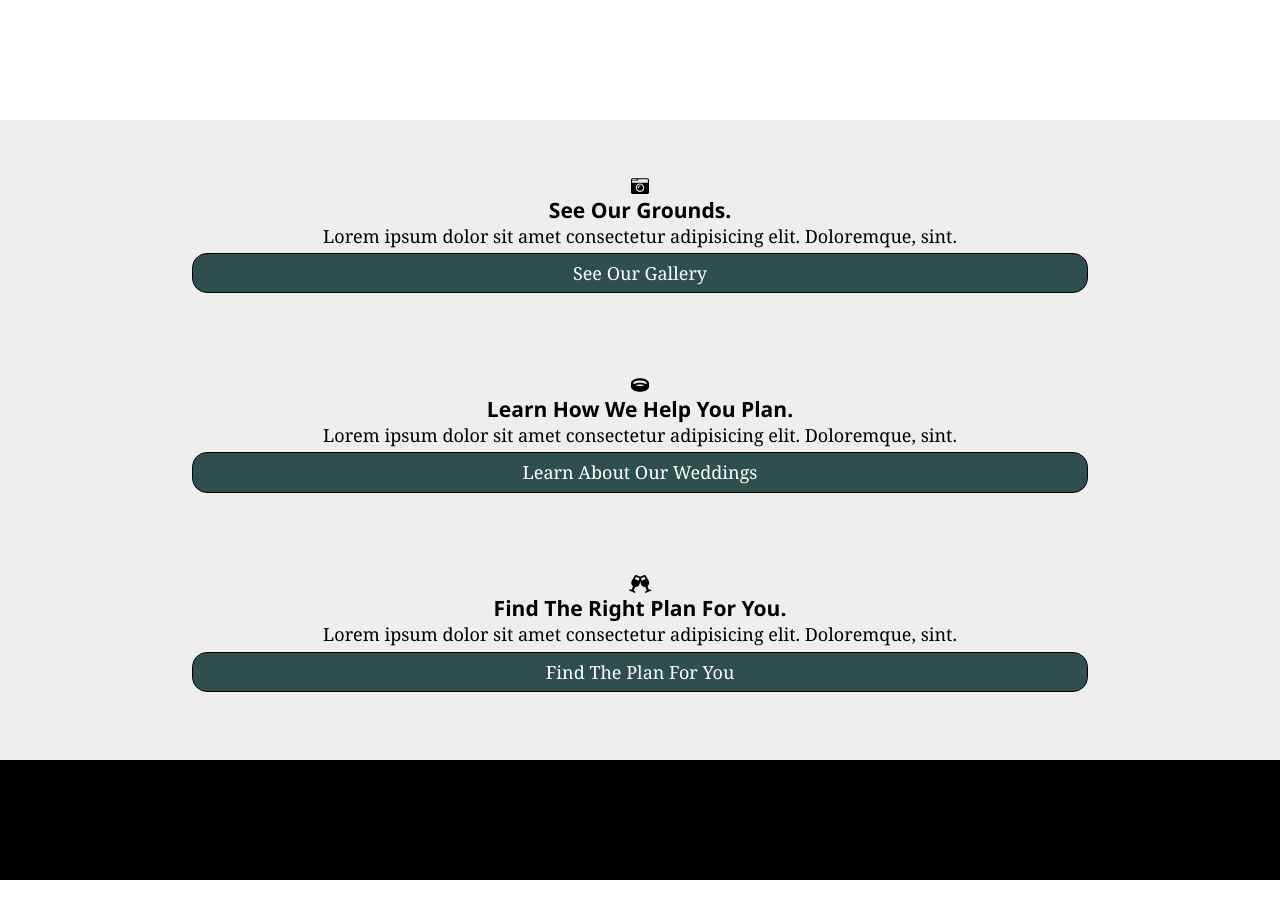
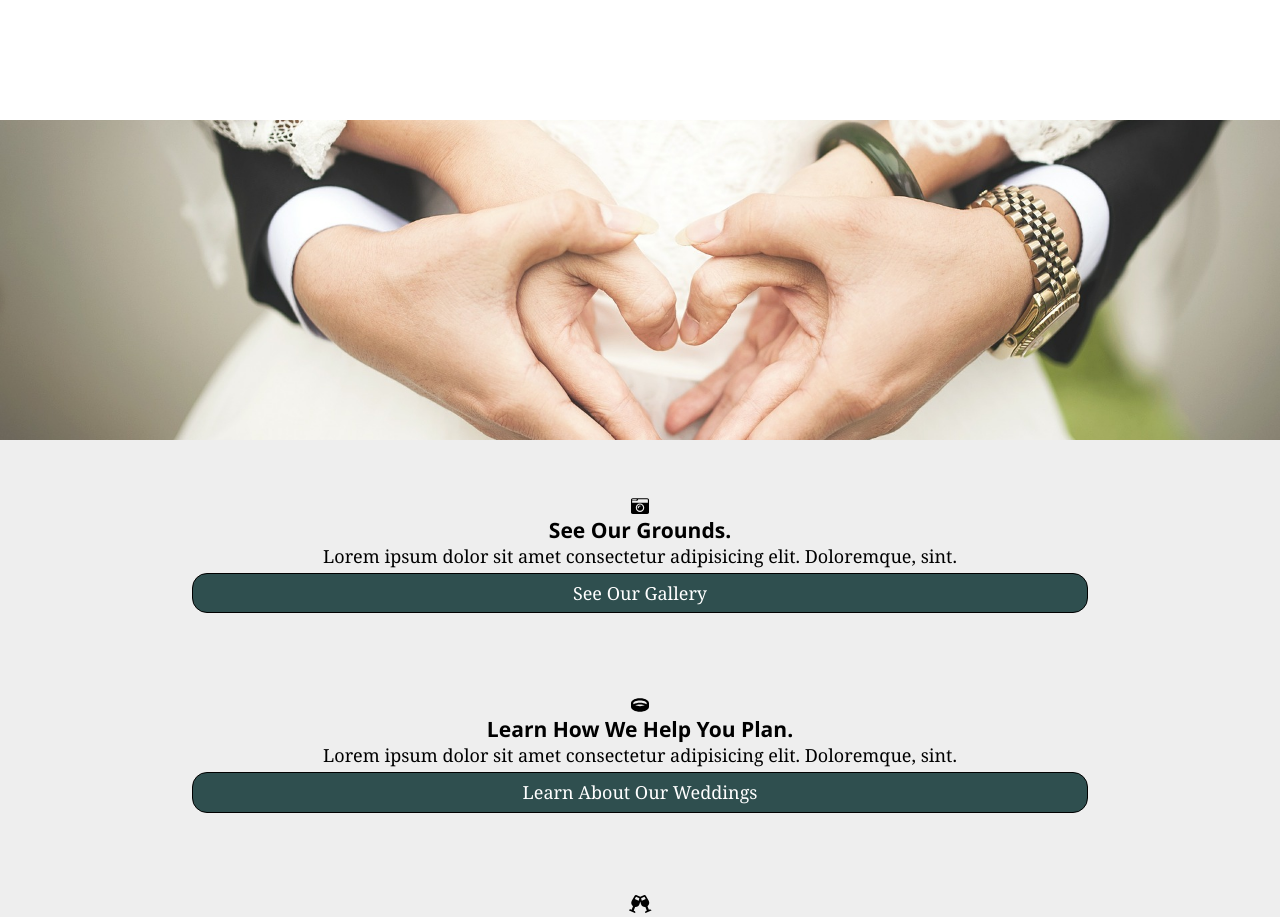
Before and after one commit to Kyler1295/RosenManor, a Vue app: page /#/ in a window 1280 px wide. Shown: the part 1080-1997 px from the top of the page. Before the commit the page ends 1960 px from the top, so only its background shows below. Built offline with nearby package versions, Linux system fonts and the light colour scheme.

Commit message:
Added new images

```diff
--- a/src/views/Home.vue
+++ b/src/views/Home.vue
@@ -12,6 +12,9 @@
       <h2>Your Perfect Day.</h2>
       <p>tempora sapiente repellat. Nam qui similique, perferendis neque illum vitae provident quam corrupti cum.</p>
       <Button :btnText="'Call Out Text'" :btnLink="'/about'" :btnWidth="'50%'" />
+    </div>
+    <div class="photo-section">
+
     </div>
     <!-- Section For Icon Callouts -->
     <div class="icon-section">
@@ -126,6 +129,14 @@ export default {
       margin: 0.4rem 0;
     }
   }
+  // Photo Section
+  .photo-section {
+    height: 40vh;
+    width: 100%;
+    background-image: url('../assets/Heart.jpg');
+    background-position: center;
+    background-size: cover;
+  }
   // Icon Section
   .icon-section {
     height: 80vh;
```
Also changed, not shown: package.json (line endings or trailing spaces), src/assets/Heart.jpg (added), 1 other file (tests, documents, lock files or other folders).
